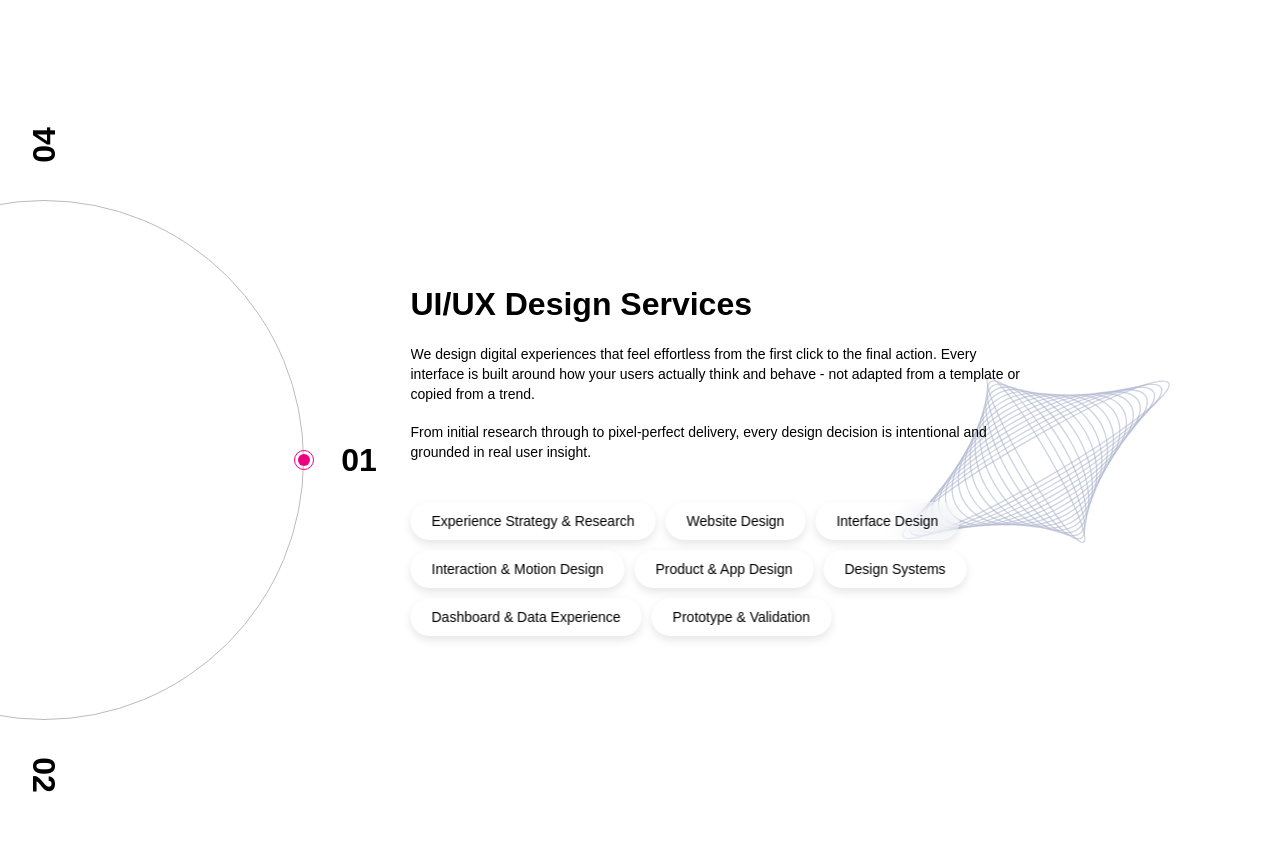
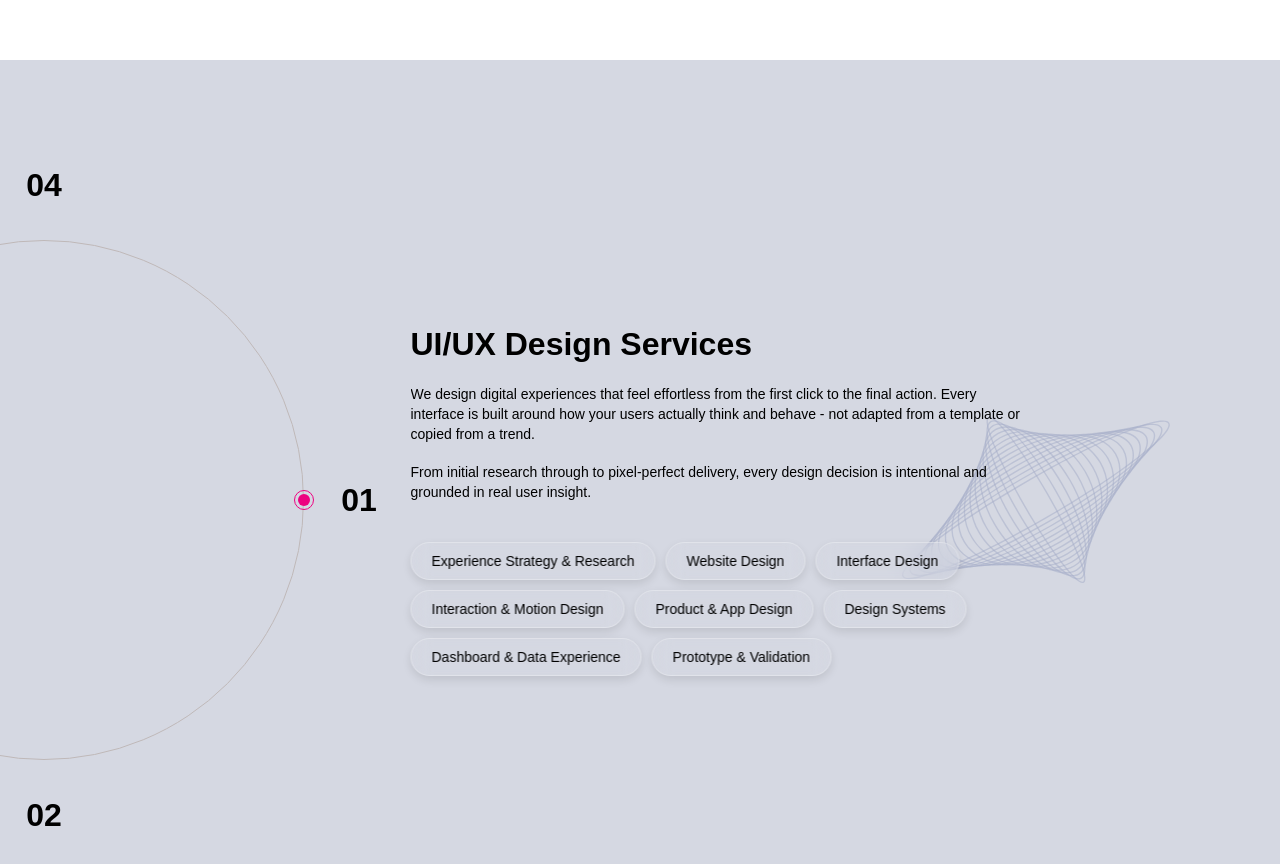
Before and after one commit to therareaniket/new-rarepixels-design, a Next.js app: page /Services in a window 1280 px wide. Shown: the part 740-1604 px from the top of the page. Built offline with nearby package versions, Linux system fonts and the light colour scheme; a web font is replaced by a local one.

Commit message:
ci 🔄: services section desktop responsive completed till 1024

```diff
--- a/src/components/Servicepage/ServicesSection/ServicesSection.tsx
+++ b/src/components/Servicepage/ServicesSection/ServicesSection.tsx
@@ -25,29 +25,19 @@ const ServicesSection = () => {
 			const visualItems = gsap.utils.toArray<HTMLElement>(".services-visuals-items", section);
 			const activeDot = section.querySelector<HTMLElement>(".services-active-dot");
 			const activeDotPosition = section.querySelector<HTMLElement>(".services-active-dot-position");
+			const numberItems = gsap.utils.toArray<HTMLElement>(".services-number", section);
 
-			if (!contentTrack || !contentViewport || !circleRotator || !circleWrapper || !activeDot || !activeDotPosition || contentPanels.length === 0 || visualItems.length === 0) { return; }
+			if (!contentTrack || !contentViewport || !circleRotator || !circleWrapper || !activeDot || !activeDotPosition || contentPanels.length === 0 || visualItems.length === 0 || numberItems.length === 0) { return; }
 
 			const transitions = contentPanels.length - 1;
+			const sectionColors = ["#D5D8E2", "#FBF9E9", "#FCD4E9", "#F5F8F5",];
 
-			const getPanelDistance = () => {
-				const trackStyles = window.getComputedStyle(contentTrack);
-				const contentGap = Number.parseFloat(trackStyles.rowGap) || 0;
-				return contentViewport.offsetHeight + contentGap;
-			};
+			const getPanelDistance = () => { const trackStyles = window.getComputedStyle(contentTrack); const contentGap = Number.parseFloat(trackStyles.rowGap) || 0; return contentViewport.offsetHeight + contentGap; };
+			const getNumberGap = () => { const circleStyles = window.getComputedStyle(circleWrapper); const numberGap = circleStyles.getPropertyValue("--number-gap").trim(); return Number.parseFloat(numberGap) || 0; };
+			const getNumberStartAngle = () => { const circleStyles = window.getComputedStyle(circleWrapper); const startAngle = circleStyles.getPropertyValue("--number-start-angle").trim(); return Number.parseFloat(startAngle) || 0; };
+			const getNumberAngle = (index: number) => { return getNumberStartAngle() + getNumberGap() * index; };
 
-			const getNumberGap = () => {
-				const circleStyles = window.getComputedStyle(circleWrapper);
-				const numberGap = circleStyles.getPropertyValue("--number-gap").trim();
-				return Number.parseFloat(numberGap) || 0;
-			};
-
-			const getNumberStartAngle = () => {
-				const circleStyles = window.getComputedStyle(circleWrapper);
-				const startAngle = circleStyles.getPropertyValue("--number-start-angle").trim();
-				return Number.parseFloat(startAngle) || 0;
-			};
-
+			gsap.set(section, { backgroundColor: sectionColors[0], });
 			gsap.set(contentTrack, { y: 0, });
 			gsap.set(contentPanels, { scale: 0.7, transformOrigin: "50% 50%", });
 			gsap.set(contentPanels[0], { scale: 1, });
@@ -56,6 +46,7 @@ const ServicesSection = () => {
 			gsap.set(visualItems[0], { autoAlpha: 1, scale: 1, y: 0, });
 			gsap.set(activeDotPosition, { rotation: () => getNumberStartAngle(), transformOrigin: "left center", });
 			gsap.set(activeDot, { scale: 1, transformOrigin: "50% 50%", });
+			gsap.set(numberItems, { xPercent: -50, yPercent: -50, rotation: (index) => -getNumberAngle(index), transformOrigin: "50% 50%", });
 
 			const timeline = gsap.timeline({
 				defaults: { ease: "none", },
@@ -64,21 +55,23 @@ const ServicesSection = () => {
 					trigger: section,
 					start: "top top",
 					end: "bottom bottom",
-					scrub: 1,
+					scrub: 4,
 					invalidateOnRefresh: true,
-					// markers: true,
 				},
 			});
 
 			timeline.to(contentTrack, { y: () => { return -(getPanelDistance() * transitions); }, duration: transitions, }, 0);
-			timeline.to(circleRotator, { rotation: () => { return -(getNumberGap() * transitions); }, duration: transitions, }, 0);
+				timeline.to( circleRotator, { rotation: () => -(getNumberGap() * transitions), duration: transitions, ease: "none", }, 0 );
+				numberItems.forEach((numberItem, index) => { timeline.to( numberItem, { rotation: () => { const initialNumberAngle = getNumberAngle(index); const finalCircleRotation = -(getNumberGap() * transitions); return -(initialNumberAngle + finalCircleRotation); }, duration: transitions, ease: "none", }, 0 ); });
+
 			for (let index = 1; index < visualItems.length; index++) {
 				const previousVisual = visualItems[index - 1];
 				const nextVisual = visualItems[index];
 				const transitionStart = index - 1;
 				const transitionMiddle = transitionStart + 0.5;
-				const previousContent = contentPanels[index - 1];
+				// const previousContent = contentPanels[index - 1];
 				const nextContent = contentPanels[index];
+				timeline.to(section, { backgroundColor: sectionColors[index], duration: 0.5, ease: "none", }, transitionMiddle);
 				timeline.to(previousVisual, { autoAlpha: 0, scale: 0.7, y: -60, duration: 0.65, }, transitionStart);
 				timeline.fromTo(nextVisual, { autoAlpha: 0, scale: 0.65, y: 60, }, { autoAlpha: 1, scale: 1, y: 0, duration: 0.65, }, transitionStart + 0.35);
 				timeline.to(activeDotPosition, { rotation: () => getNumberStartAngle() - getNumberGap() * 0.5, duration: 0.5, ease: "none", }, transitionStart);
@@ -86,17 +79,15 @@ const ServicesSection = () => {
 				timeline.set(activeDotPosition, { rotation: () => getNumberStartAngle() + getNumberGap() * 0.5, }, transitionMiddle);
 				timeline.to(activeDotPosition, { rotation: () => getNumberStartAngle(), duration: 0.5, ease: "none", }, transitionMiddle);
 				timeline.to(activeDot, { scale: 1, duration: 0.5, ease: "none", }, transitionMiddle);
-				timeline.fromTo( nextContent, { scale: 0.7, }, { scale: 1, duration: 1, ease: "none", immediateRender: false, }, transitionStart );
+				timeline.fromTo(nextContent, { scale: 0.7, }, { scale: 1, duration: 1, ease: "none", immediateRender: false, }, transitionStart);
 			}
 		}, sectionRef);
 
-		return () => {
-			context.revert();
-		};
+		return () => { context.revert(); };
 	}, []);
 
 	return (
-		<section ref={sectionRef} className="services-circle-section">
+		<section ref={sectionRef} className="py-[40px] services-circle-section">
 			<div className="services-circle-inner">
 				<div className="container relative">
 					<div className="services-section-wrapper flex items-center w-[100%]">
--- a/src/components/Servicepage/ServicesSection/services.css
+++ b/src/components/Servicepage/ServicesSection/services.css
@@ -29,7 +29,7 @@
     transform: rotate(var(--number-angle)) translateX(var(--number-distance));
 }
 
-.services-number { position: absolute; top: 0; left: 0; display: block; white-space: nowrap; transform: translate(-50%, -50%); }
+.services-number { position: absolute; top: 0; left: 0; display: block; white-space: nowrap; transform-origin: 50% 50%; will-change: transform; }
 .services-active-dot-position {
     position: absolute;
     top: 50%;
@@ -122,6 +122,8 @@
 
     .services-content-chips { margin-top: 40px; }
     .services-element-wrapper { right: -6%; width: 360px; height: 360px; }
+
+    .services-text-wrapper { --content-gap: 280px; }
 }
 
 @media (max-width: 1599px) and (max-height: 750px) {
@@ -138,7 +140,6 @@
     .services-text-wrapper { width: 599px; height: 360px; transform: translateX(30px); z-index: 10; }
     .services-element-wrapper { width: 400px; height: 400px; right: -7%; }
     .services-content-chips { gap: 10px; }
-
 }
 
 @media (max-width: 1359px) {
@@ -157,7 +158,7 @@
 }
 
 @media (max-width: 1199px) {
-    .services-text-wrapper { width: 423px; transform: translateX(-10px); }
+    .services-text-wrapper { width: 582px; transform: translateX(-31px); }
     .services-element-wrapper { width: 280px; height: 280px; }
 }
 
@@ -209,7 +210,6 @@
         transform: translateX(-50%);
     }
 
-    .services-number { transform: translate(-50%, -50%) rotate(-90deg); }
     .services-active-dot-position { top: 50%; left: 50%; transform-origin: left center; }
     .services-text-wrapper { width: 90%; }
     .services-card-wrapper { width: 100%; }
```
